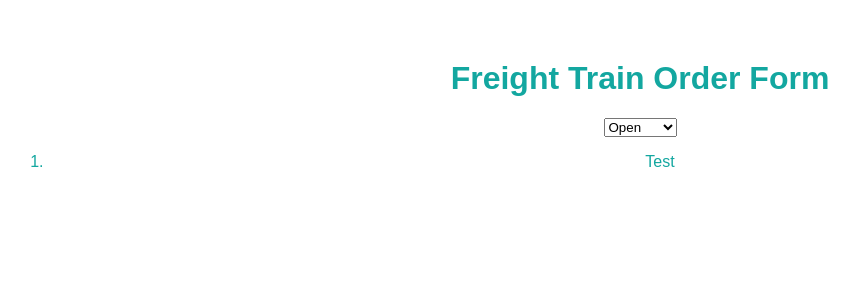
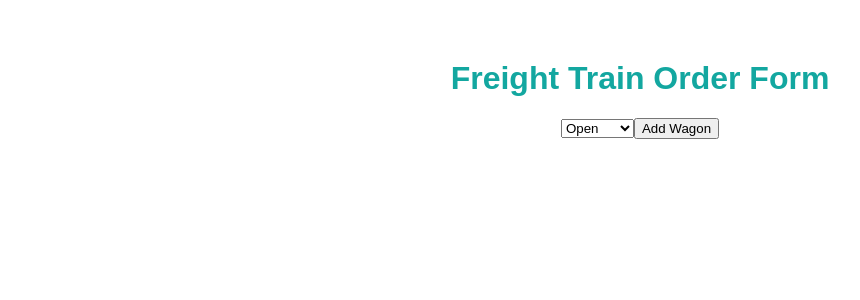
Before and after one commit to rudydimacali/freightVue, a Vue app: page / in a window 1280 px wide. Shown: the top 300 px of the page, without its empty margins (0-860 px from the left). Built offline with nearby package versions, Linux system fonts and the light colour scheme.

Commit message:
Add functionality to add wagon.

```diff
--- a/src/components/OrderForm.vue
+++ b/src/components/OrderForm.vue
@@ -2,7 +2,7 @@
   <div id="OrderFormContainer">
     <h1>Freight Train Order Form</h1>
     <form id="OrderForm">
-      <select v-model="parentWagonType" @change="subWagonType = parentWagonType">
+      <select v-model="parentWagonType" @change="changeWagon">
         <option v-for="(type, index) in wagonTypes" :value="type" :key="index">{{ type }}</option>
       </select>
       <select v-model="subWagonType" v-if="parentWagonType === 'Covered'">
@@ -11,11 +11,11 @@
       <select v-model="subWagonType" v-if="parentWagonType === 'Tank'">
         <option v-for="(type, index) in tankTypes" :value="type" :key="index">{{ type }}</option>
       </select>
+      <button class="addWagon" v-on:click.prevent="addWagon">Add Wagon</button>
     </form>
     <TrainRender :wagons="wagons"/>
   </div>
 </template>
-
 
 <script>
 import TrainRender from './TrainRender.vue';
@@ -24,7 +24,7 @@ export default {
   name: 'OrderForm',
   data() {
     return {
-      wagons: ['Test'],
+      wagons: [],
       wagonTypes: ['Open', 'Covered', 'Flat', 'Tank'],
       coveredTypes: ['Regular', 'Refrigerated', 'Livestock'],
       tankTypes: ['Liquid', 'Gas', 'Refrigerated Liquid', 'Refrigerated Gas'],
@@ -33,6 +33,14 @@ export default {
     };
   },
   methods: {
+    addWagon() {
+      this.wagons.push(this.subWagonType);
+    },
+    changeWagon() {
+      if (this.parentWagonType === 'Covered') this.subWagonType = 'Regular';
+      if (this.parentWagonType === 'Tank') this.subWagonType = 'Liquid';
+      if (this.parentWagonType === 'Open' || this.parentWagonType === 'Flat') this.subWagonType = this.parentWagonType;
+    },
   },
   components: {
     TrainRender,
--- a/src/components/TrainRender.vue
+++ b/src/components/TrainRender.vue
@@ -1,7 +1,7 @@
 <template>
   <div id="TrainRender">
     <ol>
-      <li v-for="trains in wagons">{{ trains }}</li>
+      <li v-for="(trains, index) in wagons" :key="index">{{ trains }}</li>
       </ol>
   </div>
 </template>
```
Also changed, not shown: 1 other file (tests, documents, lock files or other folders).
